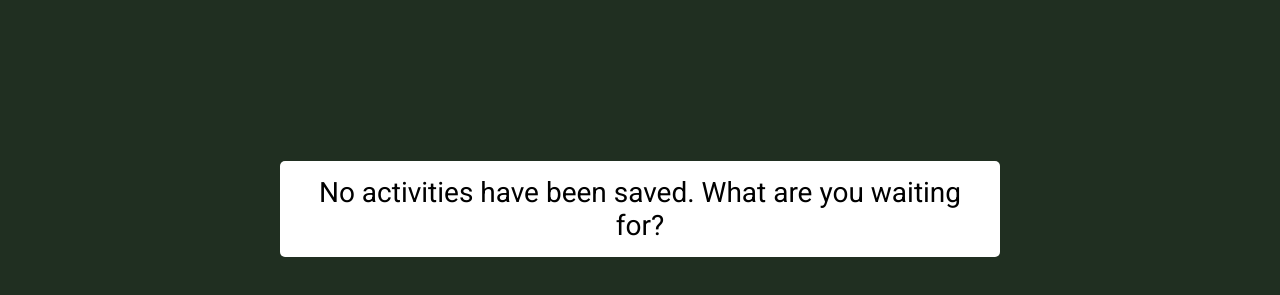
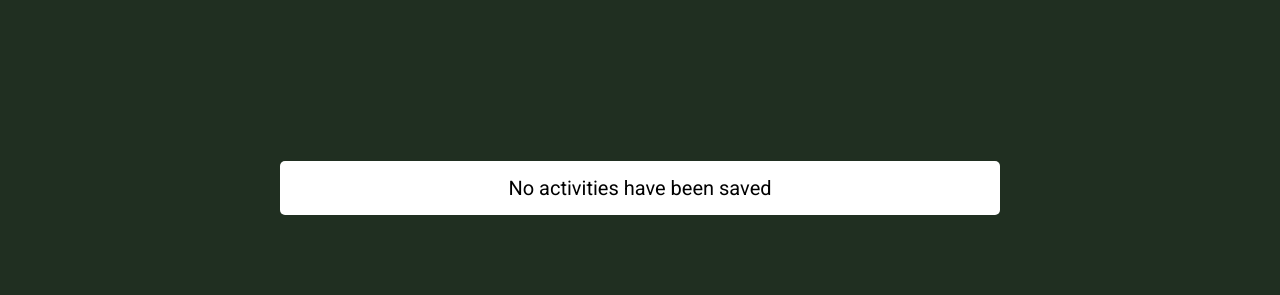
Before and after one commit to colin-macrae/yellowstone-escape, a website: page index.html in a window 1280 px wide. Both pictures are taken after a click on the link "My Activities". Shown: the part 145-440 px from the top of the page. Drawn offline with Linux system fonts and the light colour scheme; no server answers.

Commit message:
UI updates

```diff
--- a/css/styles.css
+++ b/css/styles.css
@@ -174,7 +174,7 @@ img {
     background-color: white;
     padding: 15px;
     border-radius: 5px;
-    font-size: 28px;
+    font-size: 20px;
     margin-top: 180px;
   }
 
--- a/index.html
+++ b/index.html
@@ -31,7 +31,7 @@
       <h1 class="my-activities-view-label hide">My Activities</h1>
       <ul class="unordered-list hide"></ul>
       <div>
-        <p class="nothing-saved hide">No activities have been saved. What are you waiting for?</p>
+        <p class="nothing-saved hide">No activities have been saved</p>
       </div>
 
       <!-- HOME SCREEN -->
```
